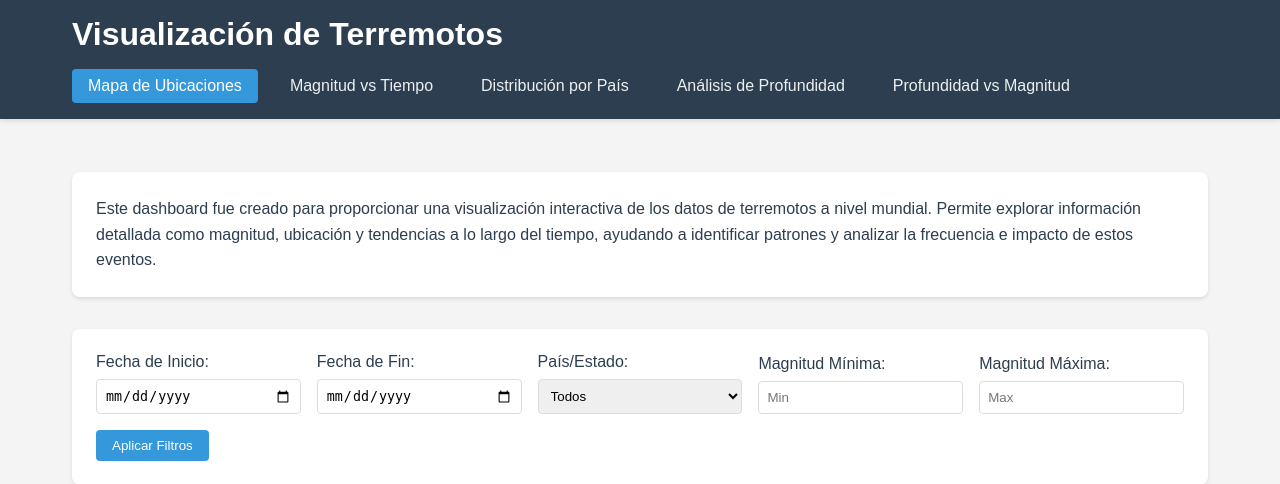
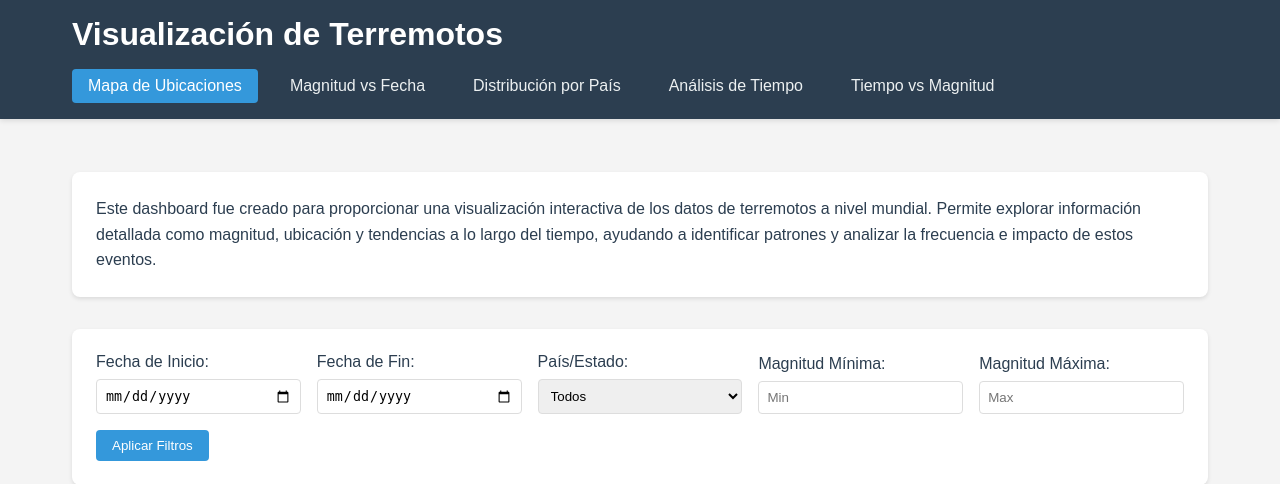
Before and after one commit to jfvenegass/Lab_DB, a Flask app: page / in a window 1280 px wide. Shown: the top 484 px of the page. Run offline with Flask 3, Linux system fonts and the light colour scheme; data that the repository does not hold is empty; some libraries are stand-ins or nearby versions.

Commit message:
cambiois

```diff
--- a/app/routes.py
+++ b/app/routes.py
@@ -18,9 +18,9 @@ def get_terremotos():
     connection = get_db_connection()
     cursor = connection.cursor()
 
-    # Consulta SQL base sin filtro de fecha
+    # Consulta SQL base que incluye el campo Time_ms
     query = """
-    SELECT Date, Magnitude, Place, Latitude, Longitude
+    SELECT Time_ms, Date, Magnitude, Place, Latitude, Longitude
     FROM Earthquakes_1990_2023
     WHERE Latitude IS NOT NULL AND Longitude IS NOT NULL AND Magnitude IS NOT NULL
     """
@@ -51,6 +51,7 @@ def get_terremotos():
     # Estructura de los datos a enviar al frontend
     data = [
         {
+            "time_ms": row.Time_ms,
             "date": row.Date,
             "magnitude": row.Magnitude,
             "place": row.Place,
@@ -64,7 +65,6 @@ def get_terremotos():
     connection.close()
 
     return jsonify(data)
-
 
 @routes.route('/api/estadisticas/magnitud', methods=['GET'])
 def get_magnitude_stats():
--- a/config.py
+++ b/config.py
@@ -3,7 +3,7 @@ import os
 class Config:
     SQL_SERVER = {
         'driver': 'ODBC Driver 17 for SQL Server',
-        'server': 'DESKTOP-M8CE78E',
+        'server': 'JOSEPHVENEGAS',
         'database': 'Earthquakes',
         'trusted_connection': 'yes'  # Indicador de autenticación de Windows
     }
--- a/static/js/scripts.js
+++ b/static/js/scripts.js
@@ -6,9 +6,10 @@ let map; // Variable global para la instancia del mapa
 function initializeCharts() {
     if (magnitudeTimeChart) magnitudeTimeChart.destroy();
     if (earthquakeByCountryChart) earthquakeByCountryChart.destroy();
-    if (depthHistogramChart) depthHistogramChart.destroy();
-    if (depthMagnitudeScatterChart) depthMagnitudeScatterChart.destroy();
+    if (depthHistogramChart) depthHistogramChart.destroy(); // este será reemplazado
+    if (depthMagnitudeScatterChart) depthMagnitudeScatterChart.destroy(); // este también será reemplazado
 
+    // Gráfico de línea de magnitud en el tiempo
     magnitudeTimeChart = new Chart(document.getElementById('magnitudeTimeChart').getContext('2d'), {
         type: 'line',
         data: {
@@ -17,10 +18,12 @@ function initializeCharts() {
         },
         options: {
             responsive: true,
-            scales: { x: { beginAtZero: true }, y: { beginAtZero: true } }
+            scales: { x: { beginAtZero: true, title: { display: true, text: 'Tiempo (ms)' } },
+                      y: { beginAtZero: true, title: { display: true, text: 'Magnitud' } } }
         }
     });
 
+    // Gráfico de barras por país
     earthquakeByCountryChart = new Chart(document.getElementById('earthquakeByCountryChart').getContext('2d'), {
         type: 'bar',
         data: {
@@ -33,33 +36,61 @@ function initializeCharts() {
         }
     });
 
-    depthHistogramChart = new Chart(document.getElementById('depthHistogramChart').getContext('2d'), {
+    // Nuevo gráfico de análisis de tiempo en milisegundos (histograma de tiempos)
+    timeAnalysisChart = new Chart(document.getElementById('timeAnalysisChart').getContext('2d'), {
         type: 'bar',
         data: {
             labels: [],
-            datasets: [{ label: 'Profundidad', data: [], backgroundColor: 'rgba(255, 159, 64, 0.6)' }]
-        },
-        options: {
-            responsive: true,
-            scales: { x: { beginAtZero: true }, y: { beginAtZero: true } }
-        }
-    });
-
-    depthMagnitudeScatterChart = new Chart(document.getElementById('depthMagnitudeScatterChart').getContext('2d'), {
-        type: 'scatter',
-        data: {
-            datasets: [{ label: 'Profundidad vs. Magnitud', data: [], backgroundColor: 'rgba(153, 102, 255, 0.6)' }]
+            datasets: [{
+                label: 'Ocurrencias',
+                data: [],
+                backgroundColor: 'rgba(255, 159, 64, 0.6)'
+            }]
         },
         options: {
             responsive: true,
             scales: {
-                x: { beginAtZero: true, title: { display: true, text: 'Profundidad' } },
+                x: { beginAtZero: true, title: { display: true, text: 'Intervalo de tiempo (ms)' } },
+                y: { beginAtZero: true, title: { display: true, text: 'Ocurrencias' } }
+            }
+        }
+    });
+
+    // Gráfico de dispersión para magnitud vs tiempo en milisegundos
+    magnitudeVsTimeScatterChart = new Chart(document.getElementById('magnitudeVsTimeScatterChart').getContext('2d'), {
+        type: 'scatter',
+        data: {
+            datasets: [{ label: 'Magnitud vs. Tiempo (ms)', data: [], backgroundColor: 'rgba(153, 102, 255, 0.6)' }]
+        },
+        options: {
+            responsive: true,
+            scales: {
+                x: { beginAtZero: true, title: { display: true, text: 'Tiempo (ms)' } },
                 y: { beginAtZero: true, title: { display: true, text: 'Magnitud' } }
             }
         }
     });
 
     fetchEarthquakeData("2020-01-01", "2023-01-01", "all", "", "");
+}
+
+function updateTimeAnalysisChart(data) {
+    // Agrupa tiempos en intervalos (aquí puedes definir el tamaño del intervalo)
+    const timeCounts = data.reduce((acc, item) => {
+        const timeRange = Math.floor(item.time_ms / 1000000) * 1000000; // Intervalos de 1,000,000 ms
+        acc[timeRange] = (acc[timeRange] || 0) + 1;
+        return acc;
+    }, {});
+
+    timeAnalysisChart.data.labels = Object.keys(timeCounts).map(range => `${range}-${+range + 999999} ms`);
+    timeAnalysisChart.data.datasets[0].data = Object.values(timeCounts);
+    timeAnalysisChart.update();
+}
+
+function updateMagnitudeVsTimeScatterChart(data) {
+    // Pasa los datos de tiempo y magnitud para el gráfico de dispersión
+    magnitudeVsTimeScatterChart.data.datasets[0].data = data.map(item => ({ x: item.time_ms || 0, y: item.magnitude || 0 }));
+    magnitudeVsTimeScatterChart.update();
 }
 
 document.getElementById("filter-form").addEventListener("submit", function(event) {
@@ -93,8 +124,8 @@ function fetchEarthquakeData(startDate, endDate, country, minMagnitude, maxMagni
     .then(data => {
         updateMagnitudeTimeChart(data);
         updateEarthquakeByCountryChart(data);
-            updateDepthHistogramChart(data);
-            updateDepthMagnitudeScatterChart(data);
+        updateTimeAnalysisChart(data); // Actualiza el histograma de tiempo
+        updateMagnitudeVsTimeScatterChart(data); // Actualiza el gráfico de magnitud vs tiempo
         updateMap(data);
         displayResults(data);
     })
@@ -155,11 +186,14 @@ function updateEarthquakeByCountryChart(data) {
 }
 
 function updateDepthHistogramChart(data) {
+    if (data.length === 0) return; // Si no hay datos, mantener valores predeterminados
+
     const depthCounts = data.reduce((acc, item) => {
         const depthRange = Math.floor(item.depth / 10) * 10;
         acc[depthRange] = (acc[depthRange] || 0) + 1;
         return acc;
     }, {});
+
     depthHistogramChart.data.labels = Object.keys(depthCounts).map(range => `${range}-${+range + 9}`);
     depthHistogramChart.data.datasets[0].data = Object.values(depthCounts);
     depthHistogramChart.update();
--- a/templates/index.html
+++ b/templates/index.html
@@ -18,10 +18,10 @@
             <nav>
                 <ul class="nav-tabs">
                     <li><button class="tab-button active" data-tab="map">Mapa de Ubicaciones</button></li>
-                    <li><button class="tab-button" data-tab="magnitude">Magnitud vs Tiempo</button></li>
+                    <li><button class="tab-button" data-tab="magnitude">Magnitud vs Fecha</button></li>
                     <li><button class="tab-button" data-tab="distribution">Distribución por País</button></li>
-                    <li><button class="tab-button" data-tab="depth">Análisis de Profundidad</button></li>
-                    <li><button class="tab-button" data-tab="scatter">Profundidad vs Magnitud</button></li>
+                    <li><button class="tab-button" data-tab="depth">Análisis de Tiempo</button></li>
+                    <li><button class="tab-button" data-tab="scatter">Tiempo vs Magnitud</button></li>
                 </ul>
             </nav>
         </div>
@@ -78,22 +78,16 @@
         </div>
 
         <div id="depth-section" class="chart-section">
-            <canvas id="depthHistogramChart" class="chart-container"></canvas>
+            <canvas id="timeAnalysisChart" class="chart-container"></canvas>
         </div>
 
         <div id="scatter-section" class="chart-section">
-            <canvas id="depthMagnitudeScatterChart" class="chart-container"></canvas>
-        </div>
-
-        <div class="statistics-section">
-            <h2>Estadísticas de Magnitud</h2>
-            <button onclick="fetchMagnitudeStats()">Ver Estadísticas</button>
-            <div id="statistics-data"></div>
+            <canvas id="magnitudeVsTimeScatterChart" class="chart-container"></canvas>
         </div>
     </main>
 
     <script src="https://unpkg.com/leaflet@1.7.1/dist/leaflet.js"></script>
-    <script src="script.js"></script>
+    <script src="scripts.js"></script>
 
     <!-- Scripts para Leaflet y el archivo personalizado -->
     <script src="https://unpkg.com/leaflet@1.7.1/dist/leaflet.js"></script> <!-- Leaflet JS -->
```
Lines whose indentation alone changed are shown as unchanged.
